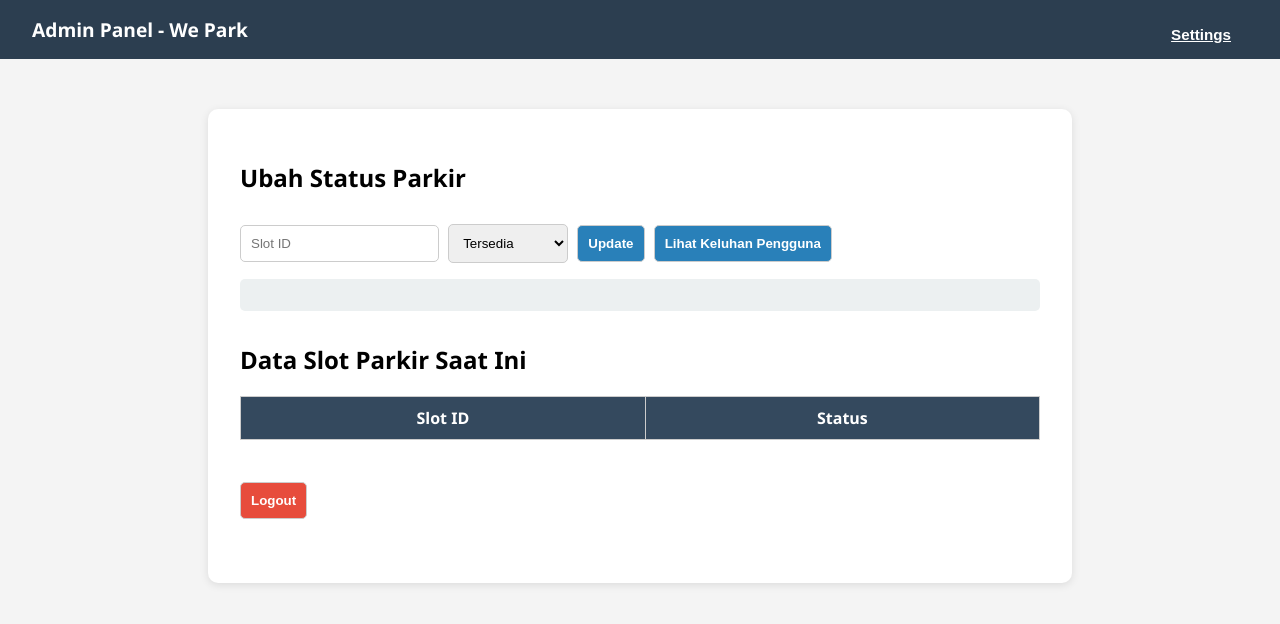
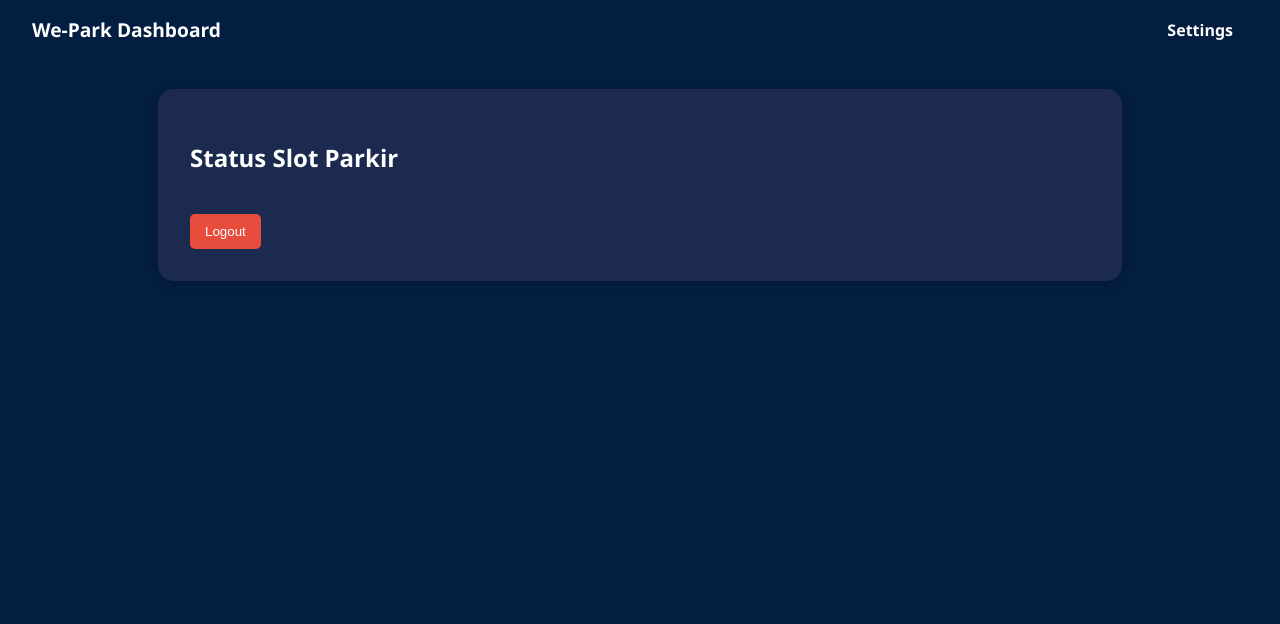
Before and after one commit to sulthonchaidir/Tugas_akhir, a Flask app: page /dashboard in a window 1280 px wide. Shown: the top 624 px of the page. Run offline with Flask 3, Linux system fonts and the light colour scheme; lists and menus that the app fills with data are empty; some libraries are stand-ins or nearby versions.

Commit message:
pembaruan

```diff
--- a/app.py
+++ b/app.py
@@ -7,7 +7,7 @@ app = Flask(__name__)
 def home():
     return render_template("index.html")
 
-@app.route('/help_desks')
+@app.route('/help_desks.html')
 def help_desks():
     return render_template('help_desks.html')
 
@@ -23,15 +23,15 @@ def register():
 def dashboard():
     return render_template("dashboard.html")
 
-@app.route('/feedback')
+@app.route('/feedback.html')
 def feedback():
     return render_template("user_feedback.html")
 
-@app.route('/profile')
+@app.route('/profile.html')
 def profile():
     return render_template("profile.html")
 
-@app.route('/settings')
+@app.route('/settings.html')
 def settings():
     return render_template("settings.html")
 
--- a/static/js/firebase-config.js
+++ b/static/js/firebase-config.js
@@ -9,3 +9,4 @@ const firebaseConfig = {
 
 // Initialize Firebase
 firebase.initializeApp(firebaseConfig);
+const rtdb = firebase.database();
--- a/templates/dashboard.html
+++ b/templates/dashboard.html
@@ -2,15 +2,16 @@
 <html lang="en">
 <head>
   <meta charset="UTF-8" />
-  <title>Admin Dashboard - We Park</title>
+  <title>We-Park Dashboard</title>
+  <link rel="stylesheet" href="https://cdnjs.cloudflare.com/ajax/libs/font-awesome/6.5.0/css/all.min.css" />
   <style>
     body {
       margin: 0;
       font-family: 'Segoe UI', Tahoma, Geneva, Verdana, sans-serif;
-      background-color: #f4f4f4;
+      background-color: #041E42;
     }
     .navbar {
-      background-color: #2c3e50;
+      background-color: #041E42;
       color: white;
       padding: 1rem 2rem;
       display: flex;
@@ -24,131 +25,141 @@
     .navbar-right {
       display: flex;
       align-items: center;
-      gap: 12px;
+      gap: 15px;
     }
-    #settingsBtn {
-      background: transparent;
+    .navbar-right a {
       color: white;
-      border: none;
-      cursor: pointer;
+      text-decoration: none;
       font-weight: bold;
-      font-size: 0.95rem;
-      padding: 0;
-      text-decoration: underline;
-    }
-    #settingsBtn:hover {
-      color: #a3c2f2;
-    }
-    #user-email {
-      color: white;
-      text-decoration: underline;
-      cursor: pointer;
-      font-weight: bold;
-      font-size: 0.95rem;
-      margin: 0;
-    }
-    #user-email:hover {
-      color: #a3c2f2;
     }
     .container {
-      max-width: 800px;
-      margin: 50px auto;
+      max-width: 900px;
+      margin: 30px auto;
+      background: #1B2A4E;
+      padding: 2rem;
+      border-radius: 15px;
+      box-shadow: 0 2px 10px rgba(0,0,0,0.2);
+      color: white;
+    }
+    .parking-grid {
+      display: grid;
+      grid-template-columns: repeat(2, 1fr);
+      gap: 20px;
+      justify-items: center;
+      margin-top: 20px;
+    }
+    .slot-box {
+      width: 100px;
+      height: 150px;
+      border-radius: 10px;
+      text-align: center;
+      font-weight: bold;
+      position: relative;
+      display: flex;
+      align-items: center;
+      justify-content: center;
+      flex-direction: column;
+      padding: 10px;
+      box-shadow: 0 0 6px rgba(0,0,0,0.3);
+      cursor: pointer;
+    }
+    .slot-box.green { background-color: #2ecc71; }
+    .slot-box.red { background-color: #e74c3c; }
+    .slot-box.gray {
+      background: repeating-linear-gradient(45deg, #2c3e50, #2c3e50 10px, #34495e 10px, #34495e 20px);
+    }
+    .slot-box.blue { background-color: #3498db; }
+    .slot-id {
+      font-size: 12px;
+      position: absolute;
+      bottom: 5px;
+      width: 100%;
+    }
+    .car-icon i {
+      font-size: 2rem;
+      color: white;
+    }
+    .logout-btn {
+      margin-top: 20px;
+      background: #e74c3c;
+      color: white;
+      padding: 10px 15px;
+      border: none;
+      border-radius: 5px;
+      cursor: pointer;
+    }
+    .modal {
+      display: none;
+      position: fixed;
+      z-index: 999;
+      left: 0; top: 0;
+      width: 100%; height: 100%;
+      background-color: rgba(0,0,0,0.6);
+      align-items: center;
+      justify-content: center;
+    }
+    .modal-content {
       background: white;
-      padding: 2rem;
+      padding: 20px;
       border-radius: 10px;
-      box-shadow: 0 2px 8px rgba(0,0,0,0.1);
+      width: 300px;
+      box-shadow: 0 4px 10px rgba(0,0,0,0.3);
     }
-    .section {
-      margin-bottom: 2rem;
-    }
-    input, select, button {
-      padding: 10px;
+    .modal-content input {
+      width: 100%;
+      padding: 8px;
       margin-top: 10px;
-      margin-right: 5px;
+      margin-bottom: 15px;
       border: 1px solid #ccc;
       border-radius: 5px;
     }
-    button {
+    .modal-content button {
+      padding: 10px;
+      width: 100%;
+      border: none;
       background: #2980b9;
       color: white;
+      border-radius: 5px;
       cursor: pointer;
+    }
+    .modal-close {
+      text-align: right;
       font-weight: bold;
-    }
-    button.logout {
-      background: #e74c3c;
-    }
-    .slot-log {
-      margin-top: 1rem;
-      background: #ecf0f1;
-      padding: 1rem;
-      border-radius: 5px;
-      font-family: monospace;
-    }
-    table {
-      width: 100%;
-      border-collapse: collapse;
-      margin-top: 1rem;
-    }
-    table, th, td {
-      border: 1px solid #ccc;
-    }
-    th, td {
-      padding: 10px;
-      text-align: center;
-    }
-    th {
-      background-color: #34495e;
-      color: white;
+      cursor: pointer;
     }
   </style>
 </head>
 <body>
 
   <div class="navbar">
-    <h1>Admin Panel - We Park</h1>
+    <h1>We-Park Dashboard</h1>
     <div class="navbar-right">
-      <button id="settingsBtn">Settings</button>
+      <a href="/settings.html">Settings</a>
       <a id="user-email" href="#"></a>
     </div>
   </div>
 
   <div class="container">
-    <div class="section">
-      <h2>Ubah Status Parkir</h2>
-      <input type="text" id="slot-id" placeholder="Slot ID" />
-      <select id="slot-status">
-        <option value="Tersedia">Tersedia</option>
-        <option value="Penuh">Penuh</option>
-        <option value="Terlalu Dekat">Terlalu Dekat</option>
-      </select>
-      <button onclick="updateSlotStatus()">Update</button>
-      <button onclick="goToFeedback()">Lihat Keluhan Pengguna</button>
-      <div class="slot-log" id="log"></div>
-    </div>
+    <h2>Status Slot Parkir</h2>
+    <div class="parking-grid" id="visual-parking-grid"></div>
+    <button class="logout-btn" onclick="logout()">Logout</button>
+  </div>
 
-    <div class="section">
-      <h2>Data Slot Parkir Saat Ini</h2>
-      <table>
-        <thead>
-          <tr>
-            <th>Slot ID</th>
-            <th>Status</th>
-          </tr>
-        </thead>
-        <tbody id="parking-data"></tbody>
-      </table>
-    </div>
-
-    <div class="section">
-      <button class="logout" onclick="logout()">Logout</button>
+  <!-- Modal -->
+  <div class="modal" id="reservationModal">
+    <div class="modal-content">
+      <div class="modal-close" onclick="closeModal()">✖</div>
+      <h3>Reservasi Slot</h3>
+      <input type="text" id="vehicleType" placeholder="Jenis Kendaraan (mobil/motor)" required />
+      <input type="text" id="plateNumber" placeholder="Plat Nomor" required />
+      <button onclick="submitReservation()">Kirim</button>
     </div>
   </div>
 
   <!-- Firebase SDK -->
   <script src="https://www.gstatic.com/firebasejs/8.10.0/firebase-app.js"></script>
   <script src="https://www.gstatic.com/firebasejs/8.10.0/firebase-auth.js"></script>
-  <script src="https://www.gstatic.com/firebasejs/8.10.0/firebase-firestore.js"></script>
-  <script src="https://www.gstatic.com/firebasejs/8.10.0/firebase-messaging.js"></script>
+  <script src="https://www.gstatic.com/firebasejs/8.10.0/firebase-database.js"></script>
 
   <script>
     const firebaseConfig = {
@@ -157,102 +168,159 @@
       projectId: "we-park-a98ff",
       storageBucket: "we-park-a98ff.appspot.com",
       messagingSenderId: "972441358033",
-      appId: "1:972441358033:web:dfb91b9e38ef48cc7fbff0"
+      appId: "1:972441358033:web:dfb91b9e38ef48cc7fbff0",
+      databaseURL: "https://we-park-a98ff-default-rtdb.asia-southeast1.firebasedatabase.app"
     };
 
     firebase.initializeApp(firebaseConfig);
-    const db = firebase.firestore();
-    const messaging = firebase.messaging();
+    const rtdb = firebase.database();
 
-    function goToProfile() {
-      window.location.href = "/profile";
-    }
-
-    function goToSettings() {
-      window.location.href = "/settings";
-    }
-
-    function goToFeedback() {
-      window.location.href = "/feedback";
-    }
+    let currentUserId = null;
+    let selectedSlotId = null;
 
     firebase.auth().onAuthStateChanged(user => {
       if (user) {
-        const userEmail = document.getElementById("user-email");
-        userEmail.textContent = user.email;
-        userEmail.onclick = goToProfile; // klik email redirect ke profil
+        currentUserId = user.uid;
+        document.getElementById("user-email").textContent = user.email;
+        loadParkingData();
       } else {
         window.location.href = "/login";
       }
     });
 
-    document.getElementById('settingsBtn').addEventListener('click', () => {
-      goToSettings();
-    });
+    function logout() {
+      firebase.auth().signOut().then(() => window.location.href = "/login");
+    }
 
-    function logout() {
-      firebase.auth().signOut().then(() => {
-        window.location.href = "/login";
+    function loadParkingData() {
+      const grid = document.getElementById("visual-parking-grid");
+      grid.innerHTML = "";
+
+      rtdb.ref("parking_slots").on("value", snapshot => {
+        grid.innerHTML = "";
+        let userAlreadyReserved = false;
+        let availableCount = 0;
+
+        const slots = snapshot.val();
+        if (!slots) return;
+
+        Object.entries(slots).forEach(([slotId, data]) => {
+          const status = (data.status || "").toLowerCase();
+          const isMine = data.reserved_by === currentUserId;
+
+          const box = document.createElement("div");
+          box.classList.add("slot-box");
+
+          if (isMine) box.classList.add("blue");
+          else if (status === "tersedia") box.classList.add("green");
+          else if (status === "penuh") box.classList.add("red");
+          else box.classList.add("gray");
+
+          const iconClass = data.vehicle_type === "motor"
+            ? '<i class="fa-solid fa-motorcycle"></i>'
+            : '<i class="fa-solid fa-car"></i>';
+
+          box.innerHTML = `
+            <div class="car-icon">${iconClass}</div>
+            <div>${isMine ? "Your Slot" : status === "tersedia" ? "Available" : status === "penuh" ? "Occupied" : "No Parking"}</div>
+            <div class="slot-id">${isMine ? "Plat: " + data.plate_number : "ID: " + slotId}</div>
+          `;
+
+          if (status === "tersedia" && !userAlreadyReserved) {
+            box.onclick = () => openModal(slotId);
+            availableCount++;
+          } else if (isMine) {
+            box.onclick = () => cancelReservation(slotId);
+            userAlreadyReserved = true;
+          }
+
+          grid.appendChild(box);
+        });
+
+        if (availableCount === 0 && !userAlreadyReserved) {
+          const notice = document.createElement("div");
+          notice.style.textAlign = "center";
+          notice.style.color = "#e74c3c";
+          notice.style.marginTop = "20px";
+          notice.innerHTML = "🚫 Semua slot penuh. Silakan cek kembali nanti.";
+          grid.appendChild(notice);
+        }
       });
     }
 
-    function updateSlotStatus() {
-      const slotId = document.getElementById("slot-id").value.trim();
-      const status = document.getElementById("slot-status").value;
-      const log = document.getElementById("log");
+    function openModal(slotId) {
+      rtdb.ref("parking_slots").orderByChild("reserved_by").equalTo(currentUserId).once("value", snapshot => {
+        if (snapshot.exists()) {
+          alert("❗Anda sudah memiliki slot parkir yang aktif.");
+        } else {
+          selectedSlotId = slotId;
+          document.getElementById("reservationModal").style.display = "flex";
+        }
+      });
+    }
 
-      if (!slotId) {
-        log.innerText = "⚠️ Slot ID wajib diisi.";
+    function closeModal() {
+      document.getElementById("reservationModal").style.display = "none";
+      selectedSlotId = null;
+    }
+
+    function submitReservation() {
+      const vehicleType = document.getElementById("vehicleType").value.trim().toLowerCase();
+      const plateNumber = document.getElementById("plateNumber").value.trim();
+
+      if (!vehicleType || !plateNumber) {
+        alert("Lengkapi semua data!");
         return;
       }
 
-      db.collection("parking_slots").doc(slotId).set({
-        status: status
-      }, { merge: true })
-      .then(() => {
-        log.innerText = `✅ Slot '${slotId}' berhasil diperbarui ke '${status}'.`;
-        loadParkingData();
-        sendNotificationToAll(`Slot ${slotId}`, `Status diubah menjadi ${status}`);
-      })
-      .catch(error => {
-        log.innerText = `❌ Gagal memperbarui: ${error.message}`;
+      const data = {
+        status: "Penuh",
+        reserved_by: currentUserId,
+        vehicle_type: vehicleType,
+        plate_number: plateNumber,
+        reserved_at: new Date().toISOString()
+      };
+
+      rtdb.ref("parking_slots/" + selectedSlotId).set(data)
+        .then(() => {
+          closeModal();
+          alert("✅ Slot berhasil dipesan!");
+        })
+        .catch(err => alert("❌ Gagal memesan: " + err.message));
+    }
+
+    function cancelReservation(slotId) {
+      if (!confirm("Yakin ingin membatalkan reservasi Anda?")) return;
+
+      rtdb.ref("parking_slots/" + slotId).set({
+        status: "Tersedia"
+      }).then(() => {
+        alert("❎ Reservasi dibatalkan.");
+      }).catch(err => {
+        alert("❌ Gagal membatalkan: " + err.message);
       });
     }
 
-    function loadParkingData() {
-      const tbody = document.getElementById("parking-data");
-      tbody.innerHTML = "";
-      db.collection("parking_slots").get().then(snapshot => {
-        snapshot.forEach(doc => {
-          const tr = document.createElement("tr");
-          const data = doc.data();
-          tr.innerHTML = `<td>${doc.id}</td><td>${data.status}</td>`;
-          tbody.appendChild(tr);
-        });
-      });
+    function tambahEnamSlot() {
+      const newSlots = {
+        "346": { status: "Tersedia", vehicle_type: "mobil" },
+        "347": { status: "Tersedia", vehicle_type: "mobil" },
+        "348": { status: "Tersedia", vehicle_type: "mobil" },
+        "349": { status: "Tersedia", vehicle_type: "mobil" },
+        "350": { status: "Tersedia", vehicle_type: "mobil" },
+        "351": { status: "Tersedia", vehicle_type: "mobil" }
+      };
+
+      for (const [id, data] of Object.entries(newSlots)) {
+        firebase.database().ref("parking_slots/" + id).set(data);
+      }
+
+      alert("✅ 6 Slot baru telah ditambahkan!");
     }
 
-    function sendNotificationToAll(title, body) {
-      db.collection("push_tokens").get().then(snapshot => {
-        snapshot.forEach(doc => {
-          const token = doc.data().token;
-          fetch("https://fcm.googleapis.com/fcm/send", {
-            method: "POST",
-            headers: {
-              "Content-Type": "application/json",
-              "Authorization": "key=BKzShUXm8U5KNFnzGkA9EsICo98JONYnm0Ff80_XaFil8RHqxGBAIfmeCcfCUKLX836hgCTe6vCIoG3zHx9d_hs"
-            },
-            body: JSON.stringify({
-              to: token,
-              notification: {
-                title: title,
-                body: body
-              }
-            })
-          });
-        });
-      });
-    }
+    // Jalankan sekali:
+    // tambahEnamSlot();
+
   </script>
 </body>
 </html>
```
Also changed, not shown: templates/help_desks.html (+122 -57 lines), templates/settings.html (+94 -48 lines).
